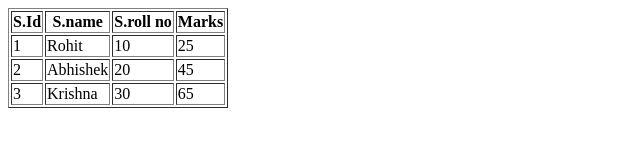
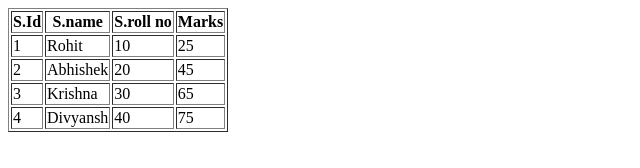
Before and after one commit to hr-programmer10-01/FSD-WD-CSE17-HarshGoswami, a plain HTML site: page HTML/table.html in a window 1280 px wide. Shown: the whole page, without its empty margins (0-640 px from the left). Drawn offline with Linux system fonts and the light colour scheme.

Commit message:
Added one more candidate

```diff
--- a/HTML/table.html
+++ b/HTML/table.html
@@ -31,7 +31,12 @@
         <td>30</td>
         <td>65</td>
     </tr>
-
+    <tr>
+        <td>4</td>
+        <td>Divyansh</td>
+        <td>40</td>
+        <td>75</td>
+    </tr>
 </table>
 </body>
 </html>
```
